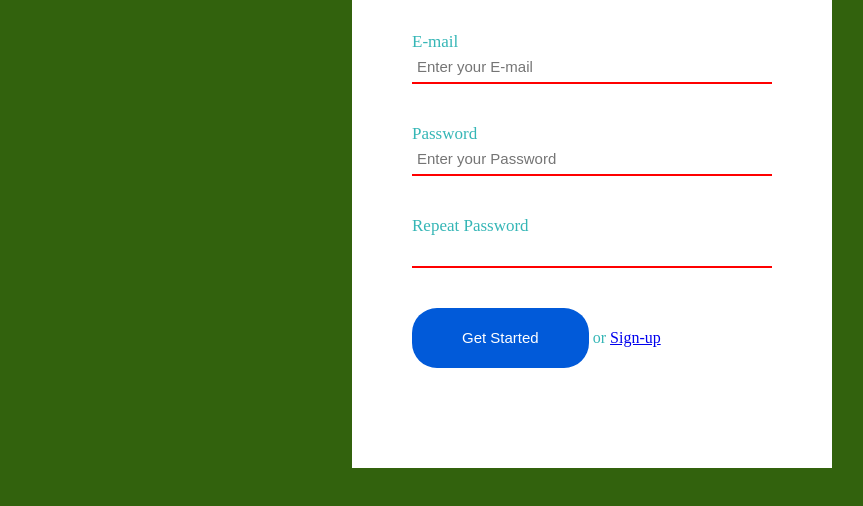
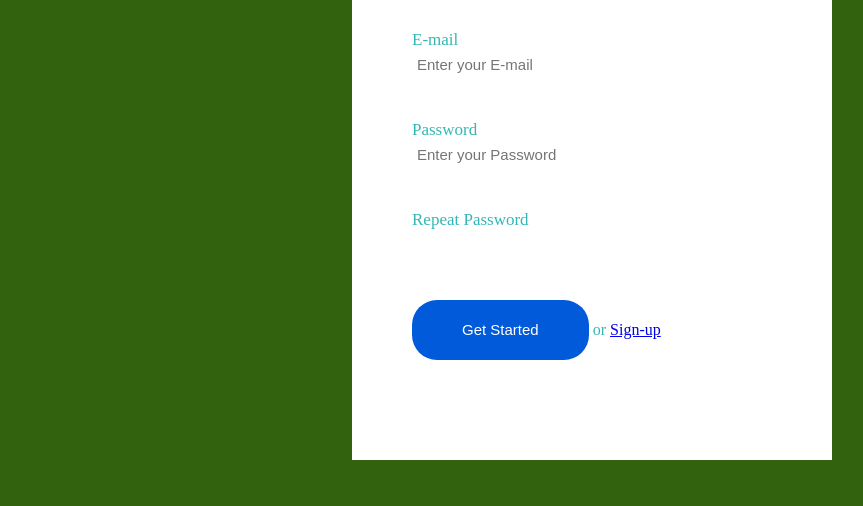
Before and after one commit to sauliusss/sign-up, a website: page index.html in a window 1280 px wide. Shown: the part 218-724 px from the top of the page, without its empty margins (208-1071 px from the left). Drawn offline with Linux system fonts and the light colour scheme.

Commit message:
edit form style

```diff
--- a/css/form.css
+++ b/css/form.css
@@ -30,7 +30,6 @@ input {
   width: 100%;
   font-size: 15px;
   border: none;
-  border-bottom: 2px solid red;
   padding: 5px;
   line-height: 20px;
 }
```
